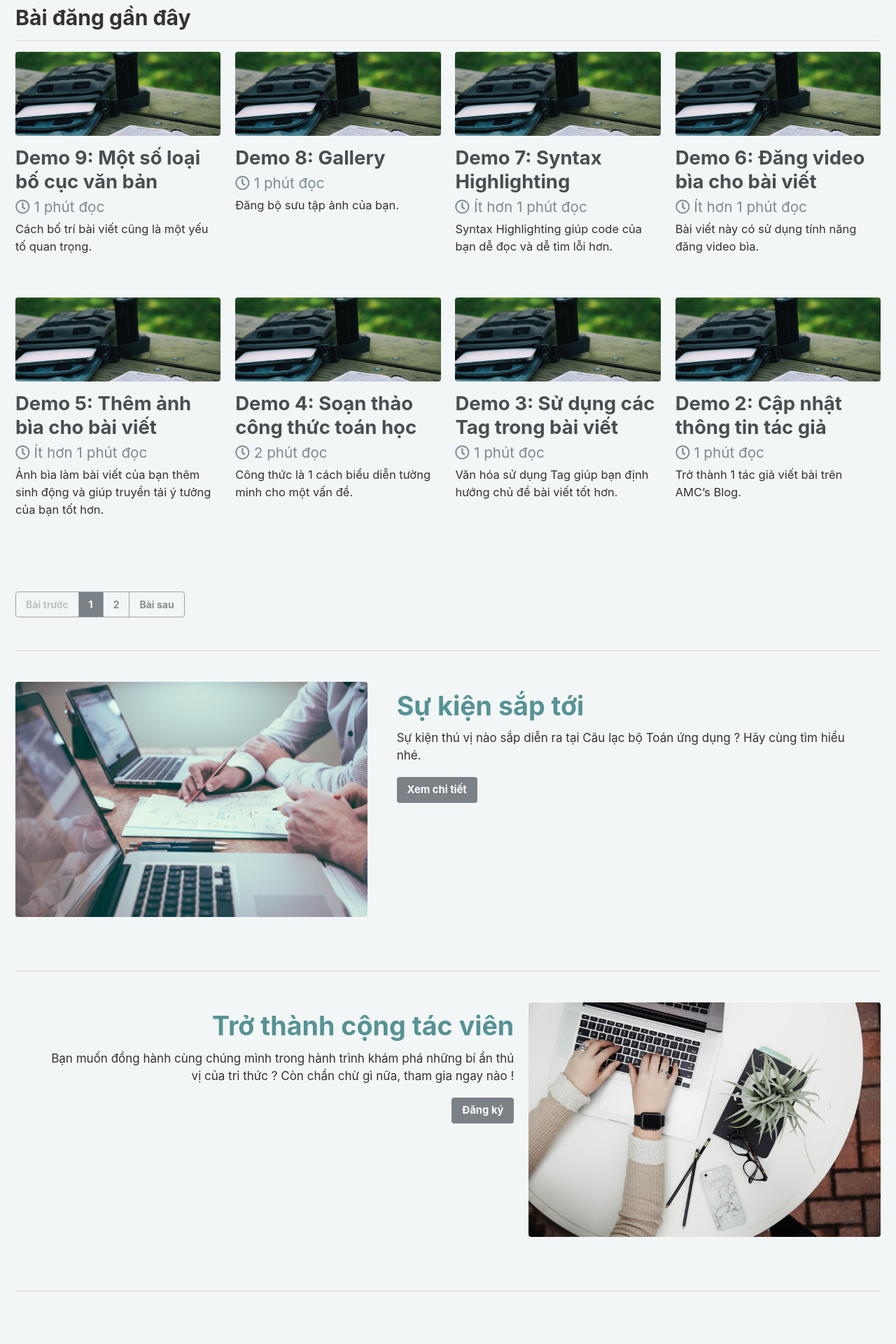
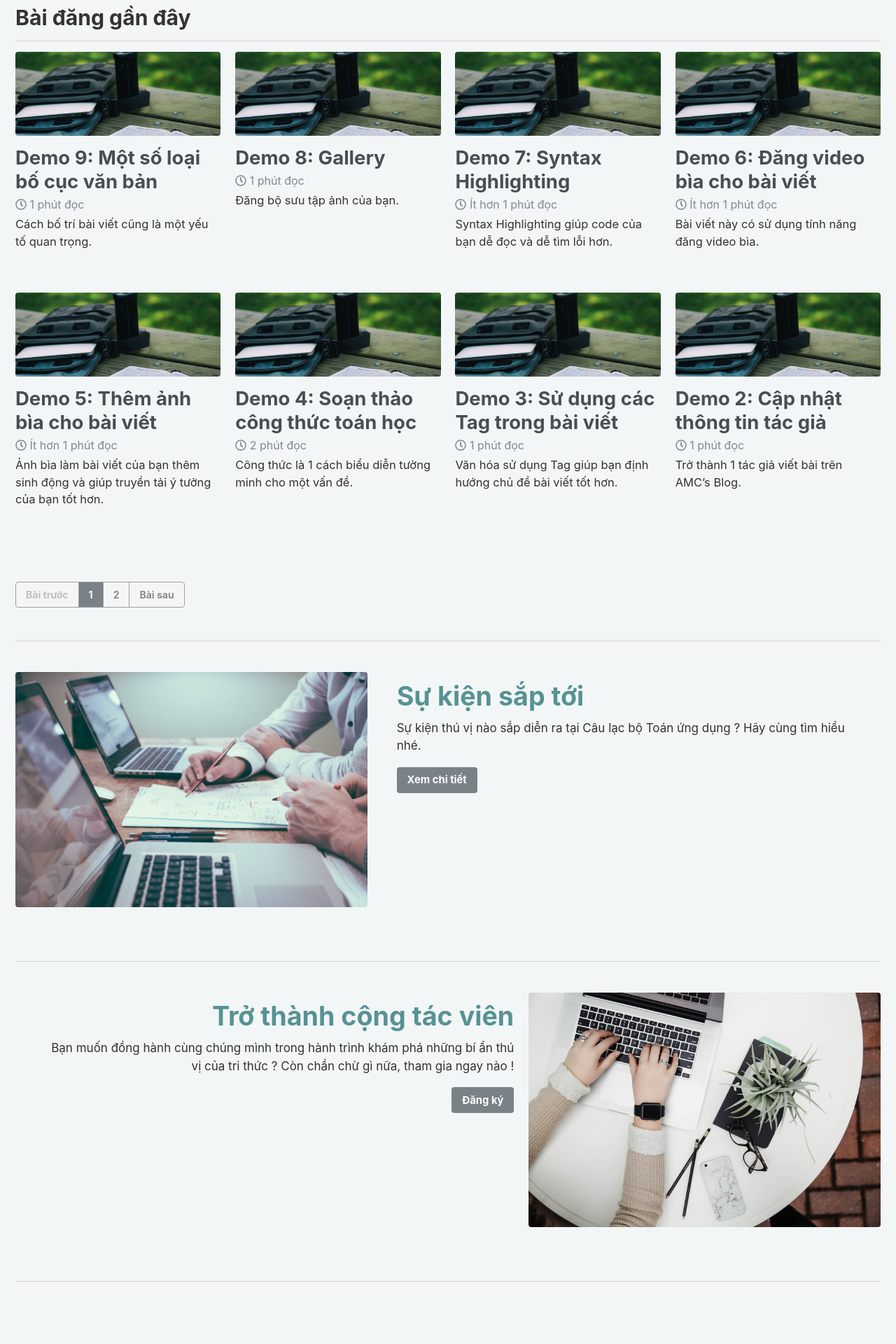
Before and after one commit to testvon/amcblog.github.io, a Jekyll site: the page built from index.html, in a window 1280 px wide. Shown: the part 539-2459 px from the top of the page at 70% size. Built offline with Jekyll 4.4.1, drawn with Linux system fonts in a browser that asks for light colours; nearby versions of some CDN libraries; the list of posts is cut into pages by our own code.

Commit message:
Update _archive.scss

```diff
--- a/_sass/minimal-mistakes/_archive.scss
+++ b/_sass/minimal-mistakes/_archive.scss
@@ -205,7 +205,7 @@
 
   .page__meta {
     margin: 0 0 4px;
-    font-size: 0.94em;
+    font-size: 16px;
   }
 
   .archive__item-title {
```
